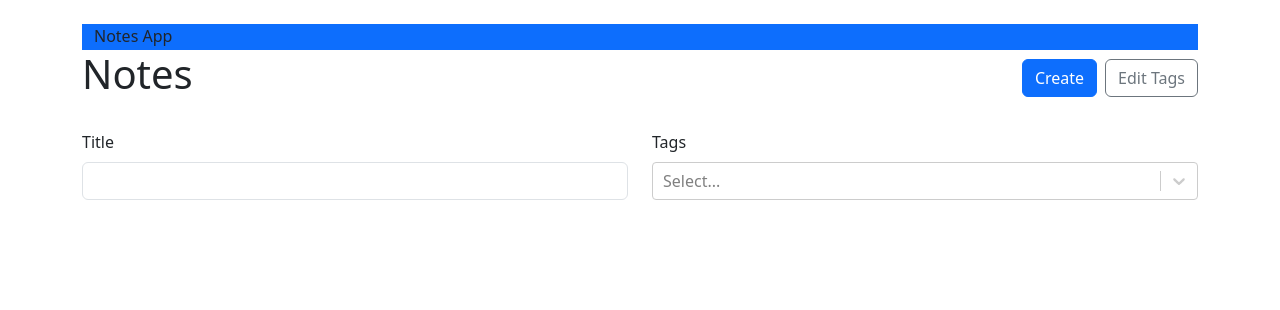
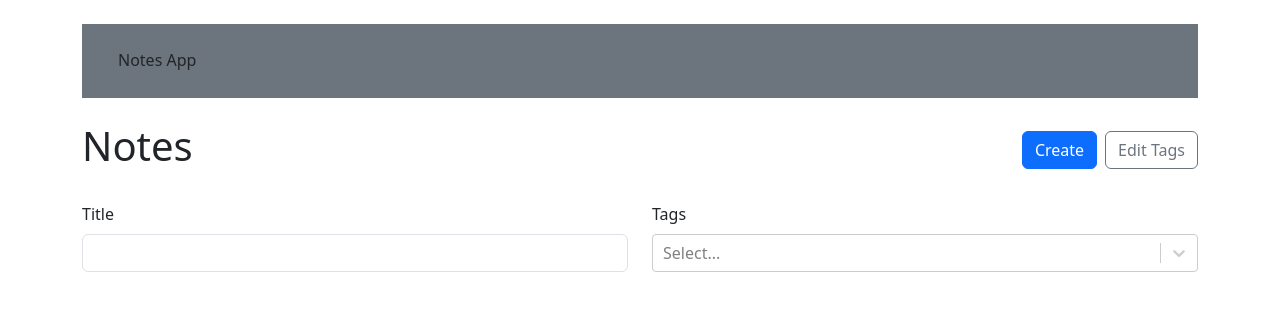
Before and after one commit to EvoAnt/Notes-App, a React (Vite) app: page / in a window 1280 px wide. Shown: the top 310 px of the page. Built offline with nearby package versions, Linux system fonts and the light colour scheme.

Commit message:
more navabr updates

```diff
--- a/src/Navbar.tsx
+++ b/src/Navbar.tsx
@@ -1,11 +1,12 @@
-import { Container, Nav, NavbarBrand, NavbarToggle } from "react-bootstrap";
+import { Container, Nav, NavLink, NavbarBrand, NavbarToggle } from "react-bootstrap";
 
 const Navbar = () => {
   return (
-    <Nav className="bg-primary">
+    <Nav className="bg-secondary mb-4 p-4">
       <Container>
         <NavbarBrand href='#home'>Notes App</NavbarBrand>
         <NavbarToggle aria-controls="basic-navbar-nav" />
+
       </Container>
     </Nav>
   );
```
